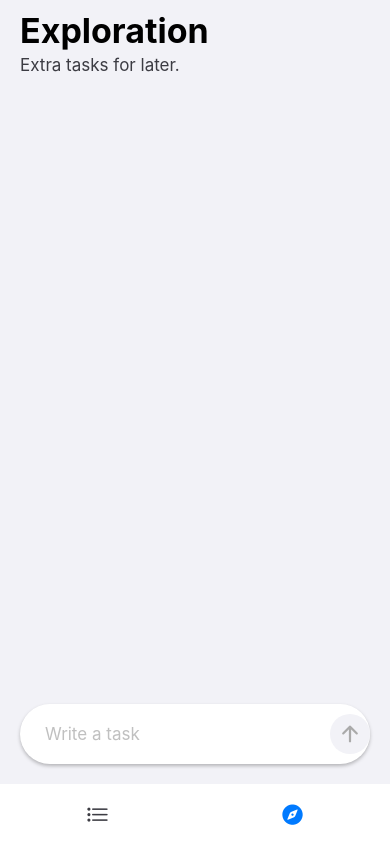
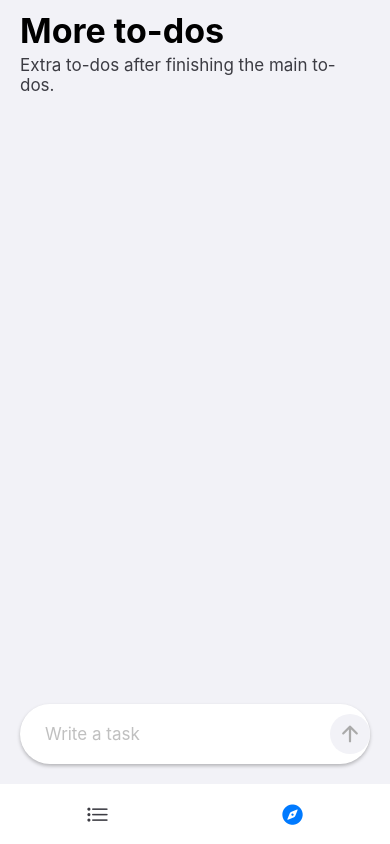
Before and after one commit to vantholpich/ThreeTasks, a React Native app: screen /Exploration in a window 390 px wide. Built offline with nearby package versions, Linux system fonts and the light colour scheme.

Commit message:
Change title of screens

```diff
--- a/src/screens/ExplorationScreen.js
+++ b/src/screens/ExplorationScreen.js
@@ -15,8 +15,8 @@ export default function ExplorationScreen() {
             <StatusBar barStyle="dark-content" backgroundColor={COLORS.background} />
             <SafeAreaView style={styles.safeArea}>
                 <View style={styles.header}>
-                    <Text style={styles.title}>Exploration</Text>
-                    <Text style={styles.subtitle}>Extra tasks for later.</Text>
+                    <Text style={styles.title}>More to-dos</Text>
+                    <Text style={styles.subtitle}>Extra to-dos after finishing the main to-dos.</Text>
                 </View>
 
                 <View style={styles.tasksWrapper}>
--- a/src/screens/ToDoScreen.js
+++ b/src/screens/ToDoScreen.js
@@ -15,7 +15,7 @@ export default function ToDoScreen() {
             <StatusBar barStyle="dark-content" backgroundColor={COLORS.background} />
             <SafeAreaView style={styles.safeArea}>
                 <View style={styles.header}>
-                    <Text style={styles.title}>To-Do</Text>
+                    <Text style={styles.title}>Three to-dos</Text>
                 </View>
 
                 <View style={styles.tasksWrapper}>
```
